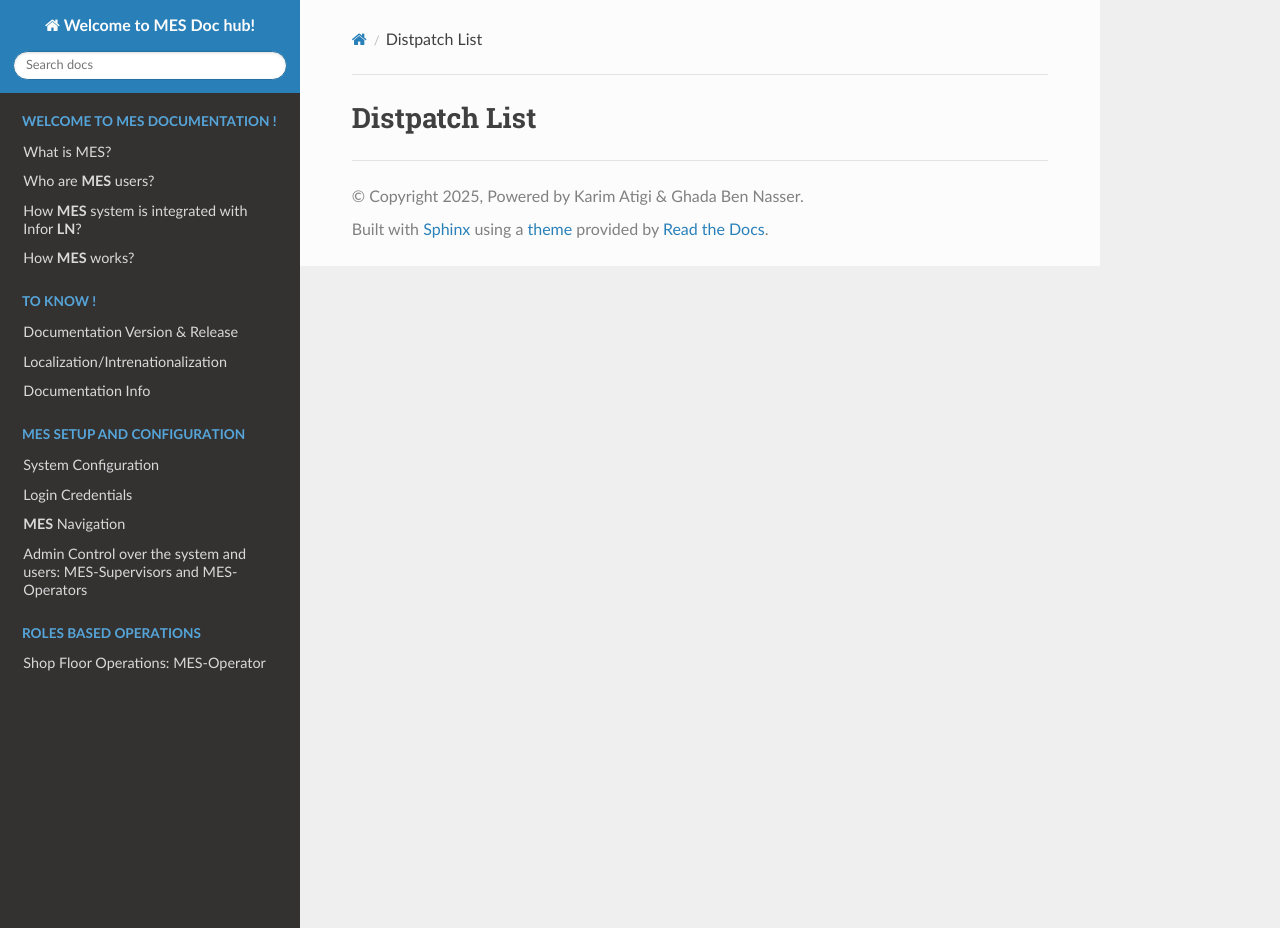
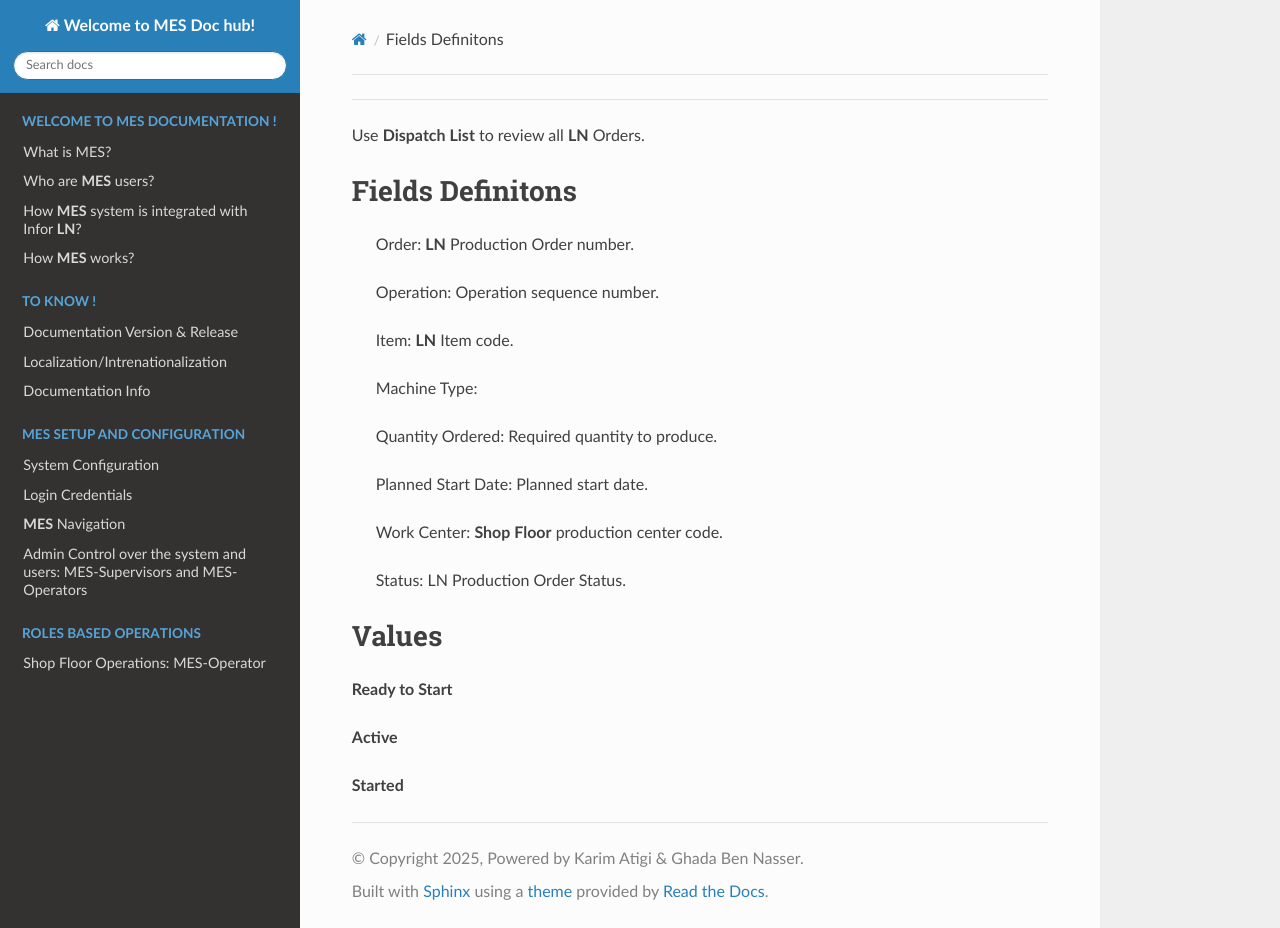
Before and after one commit to ghadiben0/-rtd-tutorial-ghadi2, a Sphinx documentation site: the page built from docs/source/dispatchlist.rst, in a window 1280 px wide and 928 px high. Built offline with Sphinx 7.4.7 and the Read the Docs theme 3.1.0, drawn with Linux system fonts in a browser that asks for light colours.

Commit message:
Update dispatchlist.rst

```diff
--- a/docs/source/dispatchlist.rst
+++ b/docs/source/dispatchlist.rst
@@ -1,2 +1,33 @@
-Distpatch List
+.. _dispatch-list:
+
 ========================
+
+Use **Dispatch List** to review all **LN** Orders.
+
+Fields Definitons
+---------------
+
+    Order: **LN** Production Order number.
+
+    Operation: Operation sequence number.
+
+    Item: **LN** Item code.
+
+    Machine Type:
+
+    Quantity Ordered: Required quantity to produce.
+
+    Planned Start Date: Planned start date.
+
+    Work Center: **Shop Floor** production center code.
+
+    Status: LN Production Order Status.
+
+Values
+---------------
+
+**Ready to Start**
+
+**Active**
+
+**Started**
```
